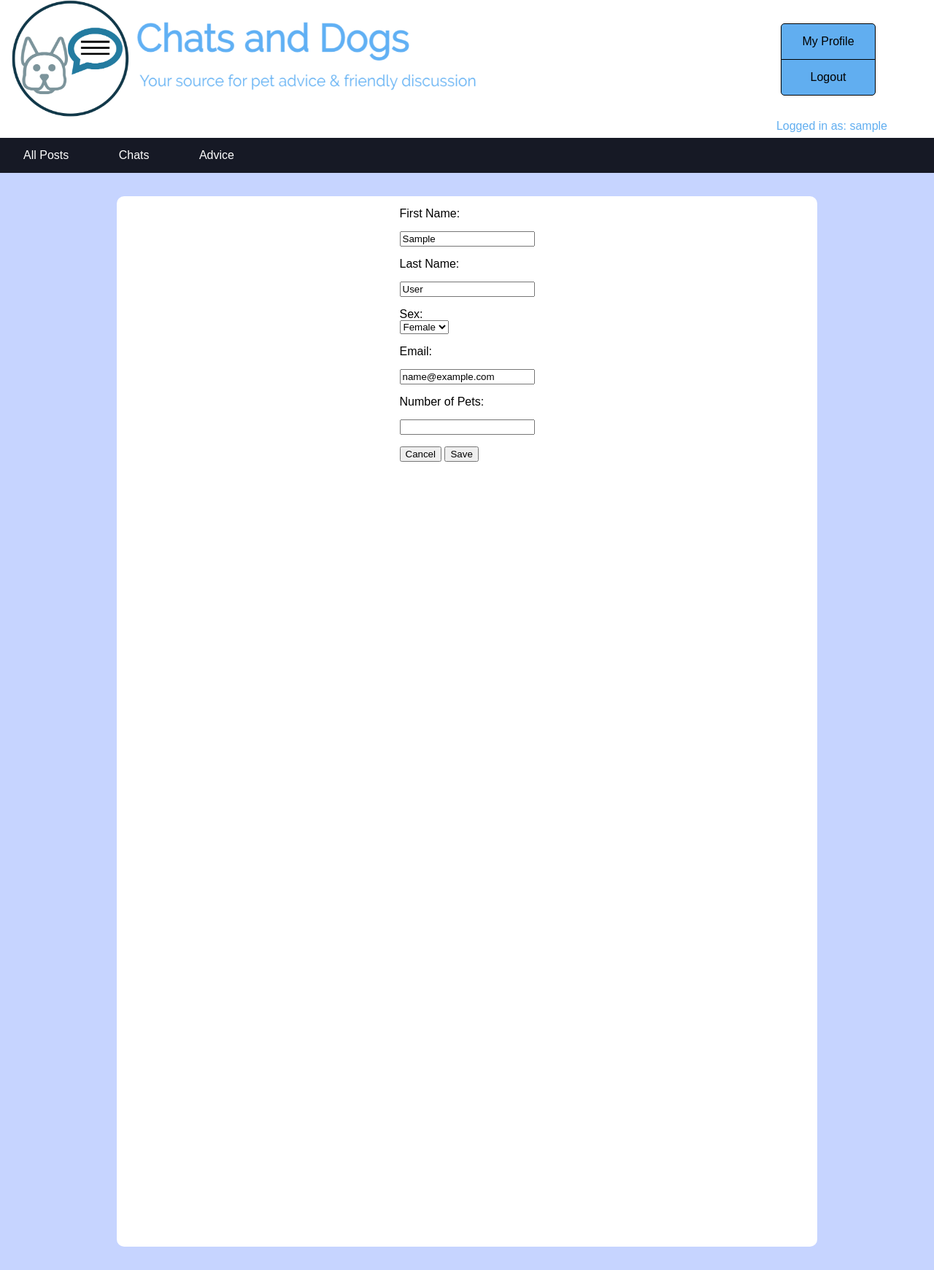
After one commit to Tanvir-Kang/ChatsAndDogs-Website, a PHP site: page /editProfile.php in a window 1280 px wide. The commit adds this page. Shown: the whole page at 73% size. Run offline with PHP 8.4, Linux system fonts and the light colour scheme; the visitor is signed in with stand-in values (Sample User, id 1); tables that the repository leaves empty or names only in its code hold one stand-in row (values such as "Sample post"); some libraries are stand-ins or nearby versions.

Commit message:
Edit Profile almost done

```diff
--- a/css/styles.css
+++ b/css/styles.css
@@ -397,3 +397,8 @@ h2 {
 .starsImg {
     cursor: pointer;
 }
+
+.editForm {
+    display: block;
+    padding-top: 1em;
+}
--- /dev/null
+++ b/editProfile.php
@@ -0,0 +1,81 @@
+<?php
+session_start();
+if (!isset($_SESSION['login'])) {  // Check if logged in
+    header("Location: badNavigation.html"); // If not logged in, redirect
+    exit();
+}
+session_abort();
+?>
+<!DOCTYPE html>
+<html>
+
+<head>
+    <title>Edit Profile</title>
+    <link rel="stylesheet" href="css/reset.css">
+    <link rel="stylesheet" href="css/templateStyling.css">
+    <link rel="stylesheet" href="css/styles.css">
+    <meta name="viewport" content="width=device-width; initial-scale=1.0">
+</head>
+
+<body>
+    <?php
+    include 'db_connection.php';
+    include 'header.php';
+    $username = $_SESSION["username"]; // Get logged in user's username
+    if (isset($_POST["fname"])) { // Check if save button was clicked
+        $newFname = $_POST["fname"];
+        $newLname = $_POST["lname"];
+        if(strtolower($_POST["sex"]) == "Male")
+            $newSex = "M";
+        else
+            $newSex = "F";
+        $newEmail = $_POST["email"];
+        $newNumPets = $_POST["numPets"];
+        $conn = OpenCon();
+        $query = 'UPDATE users SET first_name = '. $newFname.', last_name = '.$newLname.', sex = '.$newSex.', email = '.$newEmail.', num_pets = '.$newNumPets.' WHERE username = "' . $username . '"';
+        $conn->query($query); // Update database
+        CloseCon($conn);
+    }
+
+    $conn = OpenCon();
+    $query = 'SELECT first_name, last_name, sex, email, num_pets, profile_image_path FROM users WHERE username = "' . $username . '"';
+    $result = $conn->query($query);
+    if ($result->num_rows > 0) {
+        // output data of each row
+        while ($row = $result->fetch_assoc()) {
+            $fname = $row["first_name"];
+            $lname = $row["last_name"];
+            if ($row["sex"] == "M")
+                $sex = "Male";
+            else
+                $sex = "Female";
+            $email = $row["email"];
+            $num_pets = $row["num_pets"];
+            $image_path = $row["profile_image_path"];
+        }
+    }
+    CloseCon($conn);
+    ?>
+    <article class="main">
+        <div style="display:flex;justify-content:center;align-items:center;">
+            <form method="post" action="editProfile.php">
+                <label for="fname" class="editForm">First Name:</label><br>
+                <input type="text" id="fname" name="fname" value="<?php echo $fname; ?>"><br>
+                <label for="lname" class="editForm">Last Name:</label><br>
+                <input type="text" id="lname" name="lname" value="<?php echo $lname; ?>">
+                <label for="sex" class="editForm">Sex:</label>
+                <select required name="sex">
+                    <option <?php if (strtolower($sex) == "male") echo "selected"; ?>>Male</option>
+                    <option <?php if (strtolower($sex) == "female") echo "selected"; ?>>Female</option>
+                </select>
+                <label for="email" class="editForm">Email:</label><br>
+                <input type="email" id="email" name="email" value="<?php echo $email; ?>">
+                <label for="numPets" class="editForm">Number of Pets:</label><br>
+                <input type="number" id="numPets" name="numPets" value="<?php echo $num_pets; ?>">
+                <br><br><button type="button" onclick="location.href = 'profile.php'">Cancel</button> <input type="submit" value="Save">
+            </form>
+        </div>
+    </article>
+</body>
+
+</html>
--- a/profile.php
+++ b/profile.php
@@ -85,7 +85,7 @@ session_abort();
 		<div id="editPane">
 			<?php
 			if ($profileowner == true)
-				echo '<button type="button" id="edit">
+				echo '<button type="button" id="edit" onclick="location.href = \'editProfile.php\';">
 					Edit Profile
 					</button>';
 			?>
```
